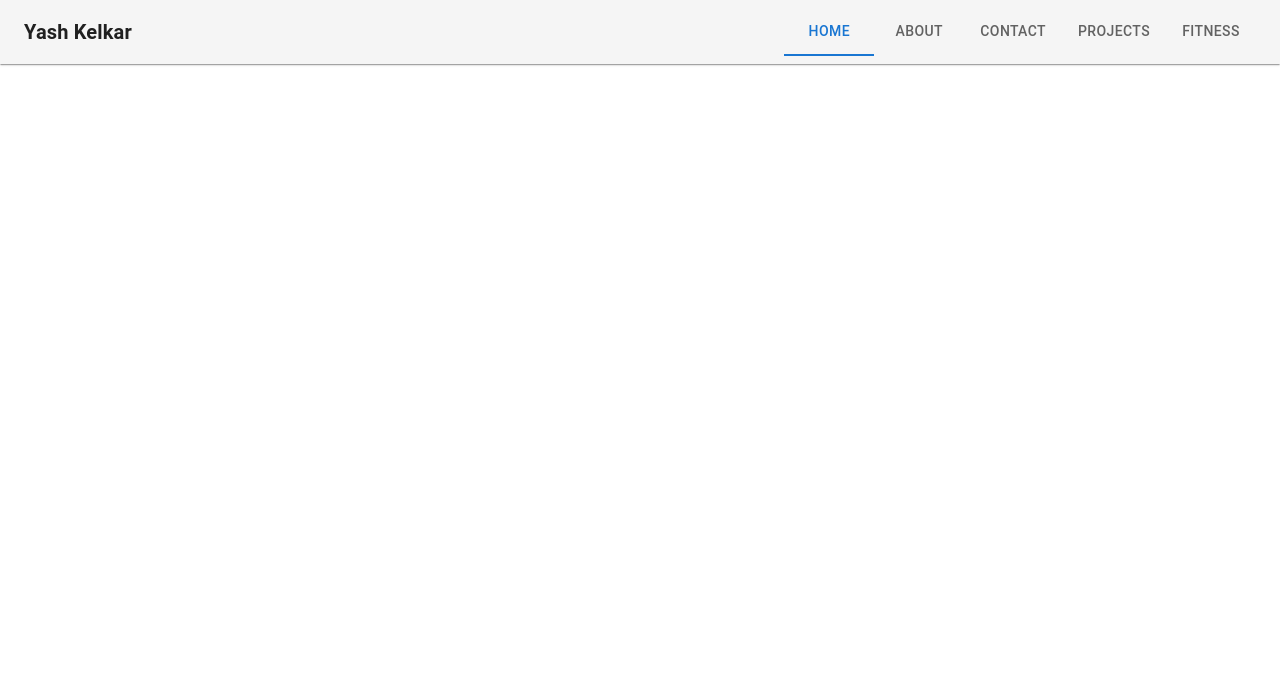
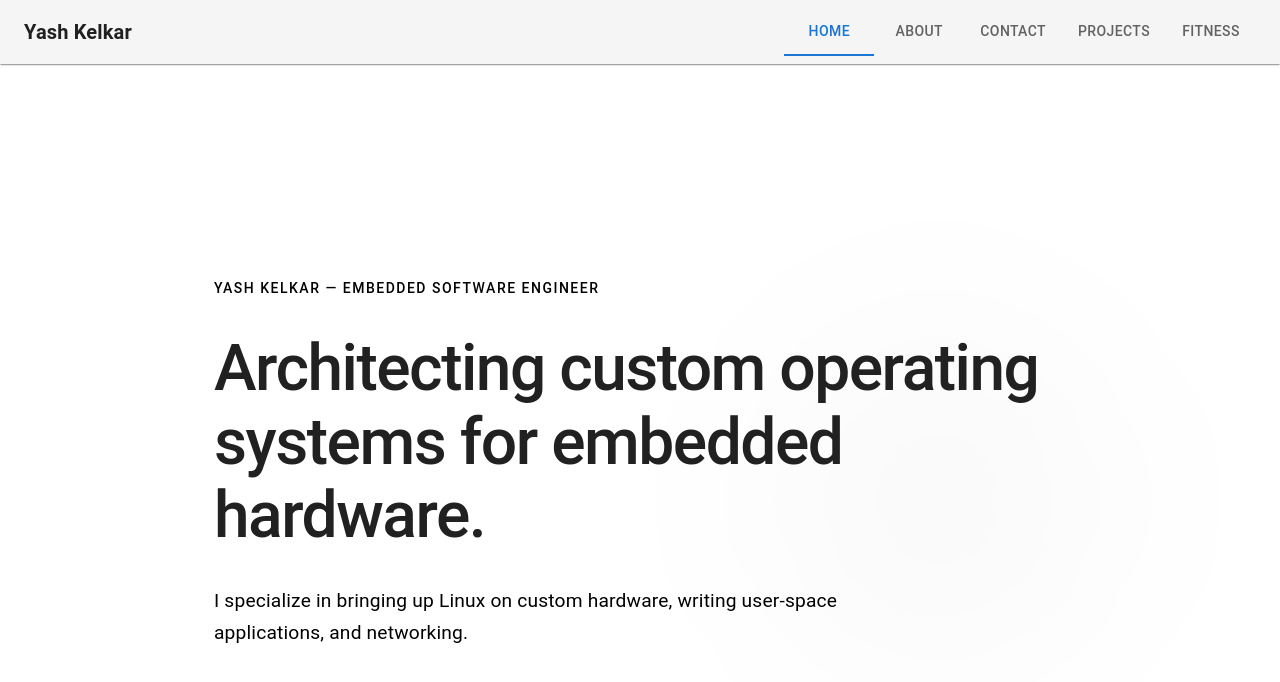
Before and after one commit to ynkelka/ynkelka.github.io, a React (Vite) app: page / in a window 1280 px wide. Shown: the top 682 px of the page. Built offline with nearby package versions, Linux system fonts and the light colour scheme; the HTML template or start-up script is replaced by a standard one.

Commit message:
add home page

```diff
--- a/src/pages/Home.tsx
+++ b/src/pages/Home.tsx
@@ -1,8 +1,79 @@
-import { Typography, Button, Stack } from '@mui/material';
-import CodeIcon from '@mui/icons-material/Code';
+//import React from 'react';
+import {
+  Container, Box, Typography, Grid,
+  Stack, useTheme, alpha
+} from '@mui/material';
 
-function Home() {
-  return (<></>);
+export default function Home() {
+  const theme = useTheme();
+
+  return (
+    <Box sx={{
+      minHeight: 'calc(100vh - 64px)',
+      display: 'flex',
+      alignItems: 'center',
+      bgcolor: 'background.default',
+      position: 'relative'
+    }}>
+      {/* Muted ambient backdrop light */}
+      <Box sx={{
+        position: 'absolute',
+        top: '20%',
+        right: '5%',
+        width: '40vw',
+        height: '40vw',
+        borderRadius: '50%',
+        background: `radial-gradient(circle, ${alpha(theme.palette.text.secondary, 0.03)} 0%, transparent 70%)`,
+        filter: 'blur(80px)',
+        zIndex: 0
+      }} />
+
+      <Container maxWidth="md" sx={{ position: 'relative', zIndex: 1, py: { xs: 8, md: 14 } }}>
+        <Grid container spacing={4}>
+          <Grid sx={{
+            xs: 12}} >
+            <Stack spacing={4}>
+
+              {/* Minimalist Subheading */}
+              <Typography
+                variant="subtitle2"
+                color="text.secondary"
+                sx={{ fontWeight: "500", letterSpacing: '1.5px', textTransform: 'uppercase' }}
+              >
+                Yash Kelkar &mdash; Embedded Software Engineer
+              </Typography>
+
+              {/* Refined Headline */}
+              <Typography
+                variant="h2"
+                sx={{
+                  fontWeight: 500,
+                  letterSpacing: '-1.5px',
+                  fontSize: { xs: '2.5rem', sm: '3.5rem', md: '4rem' },
+                  lineHeight: 1.15,
+                  color: 'text.primary'
+                }}
+              >
+                Architecting custom operating systems for embedded hardware.
+              </Typography>
+
+              {/* Restrained, Accurate Technical Copy */}
+              <Typography
+                variant="body1"
+                color="text.secondary"
+                sx={{
+                  fontSize: { xs: '1.1rem', md: '1.2rem' },
+                  lineHeight: 1.7,
+                  maxWidth: '640px',
+                  fontWeight: 400
+                }}
+              >
+                I specialize in bringing up Linux on custom hardware, writing user-space applications, and networking.
+              </Typography>
+            </Stack>
+          </Grid>
+        </Grid>
+      </Container>
+    </Box>
+  );
 }
-
-export default Home;
```
